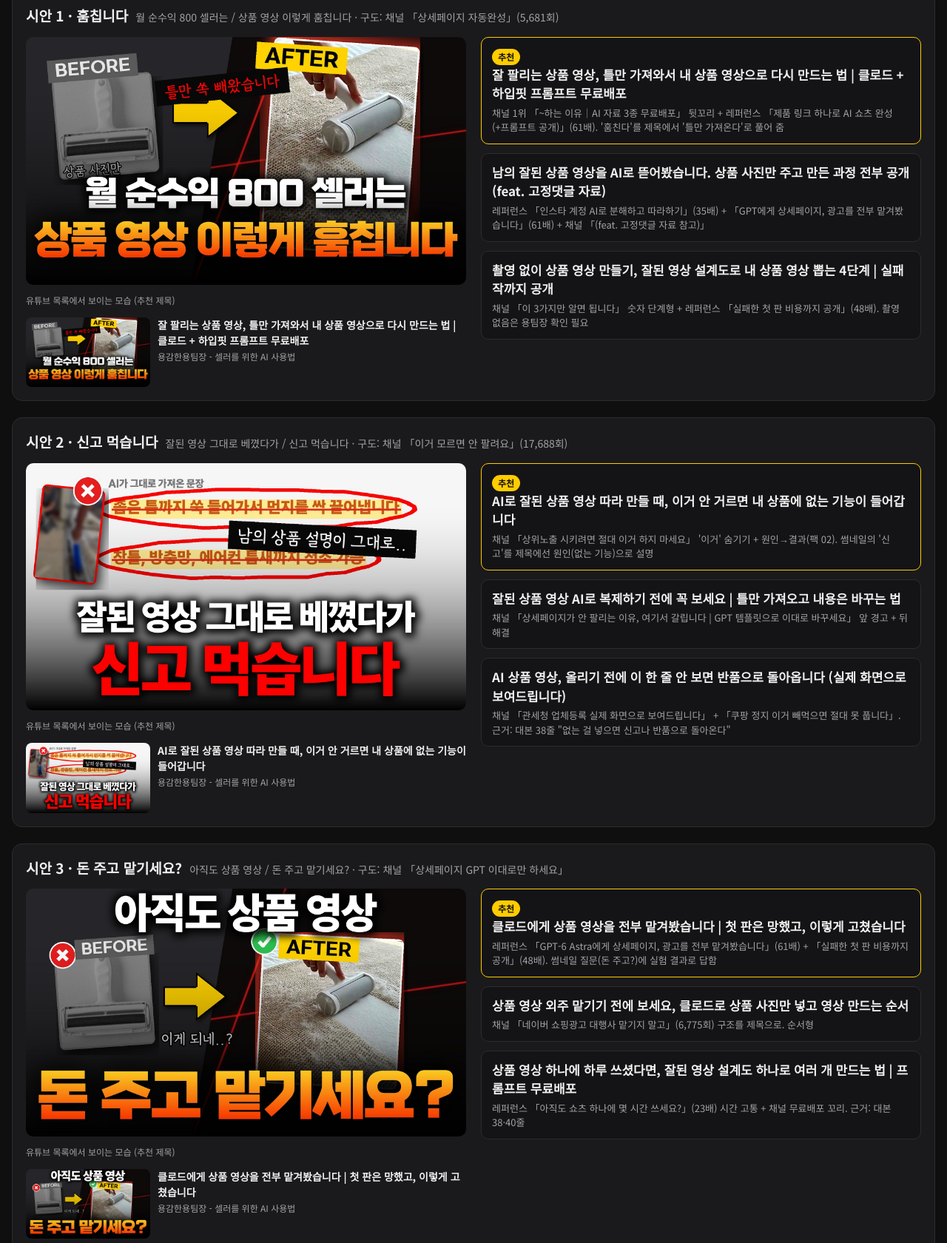
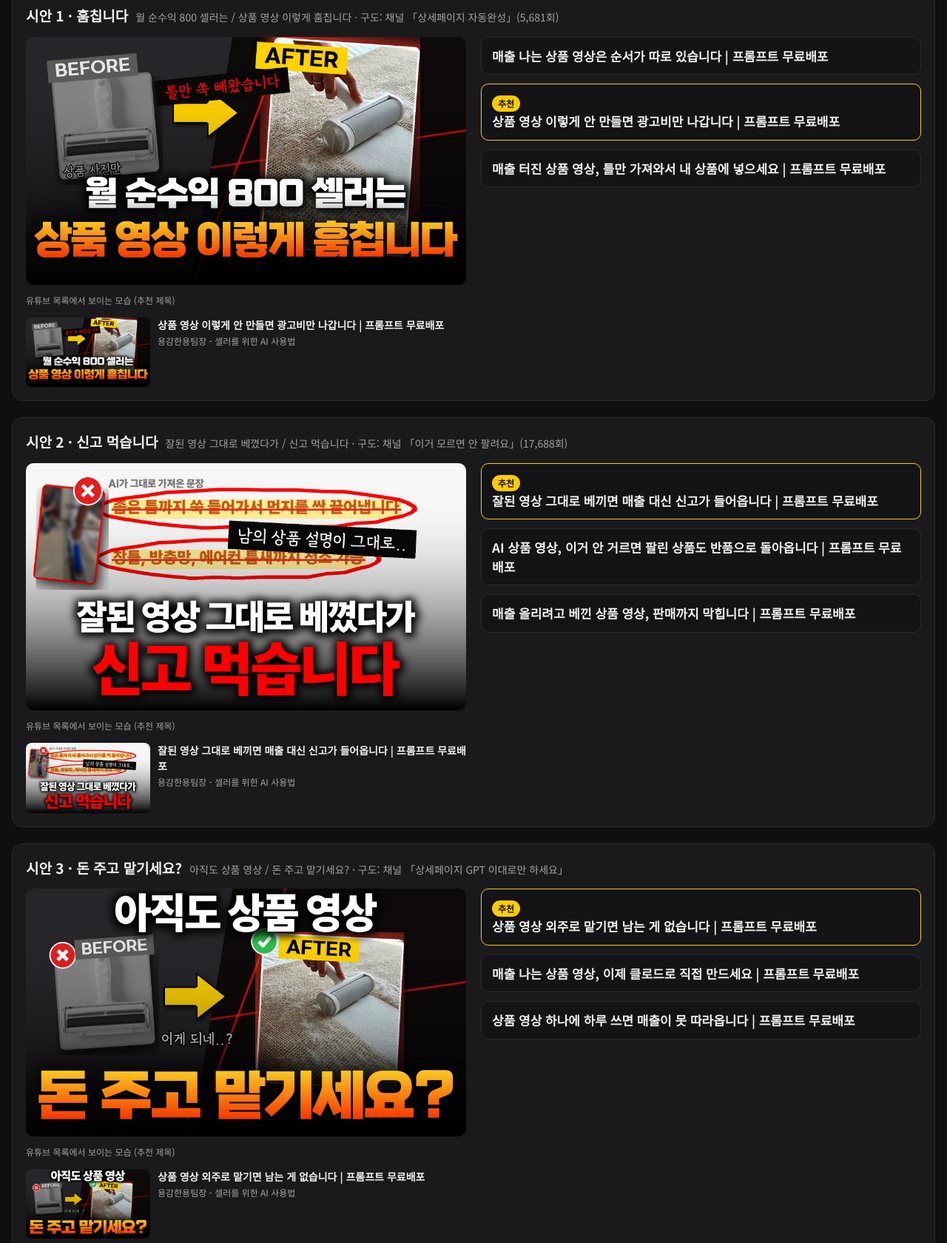
Before and after one commit to yongteamjang/yongteamjang.github.io, a plain HTML site: page 157-thumb-title/index.html in a window 1280 px wide. Shown: the part 631-2311 px from the top of the page at 74% size. Drawn offline with Linux system fonts and the light colour scheme.

Commit message:
157편 보드: 매출형 제목 9개로 교체

```diff
--- a/157-thumb-title/index.html
+++ b/157-thumb-title/index.html
@@ -66,12 +66,12 @@ th{color:var(--sub);font-weight:700}
       <div>
         <img class="thumb" src="assets/thumb_1.jpg" alt="시안 1 썸네일: 흑백 상품 사진 BEFORE에서 노란 화살표로 컬러 롤러 장면 AFTER, 월 순수익 800 셀러는 상품 영상 이렇게 훔칩니다">
         <div class="label" style="margin-top:12px">유튜브 목록에서 보이는 모습 (추천 제목)</div>
-        <div class="feed"><img src="assets/thumb_1.jpg" alt=""><div><div class="ft">잘 팔리는 상품 영상, 틀만 가져와서 내 상품 영상으로 다시 만드는 법 | 클로드 + 하입핏 프롬프트 무료배포</div><div class="fc">용감한용팀장 - 셀러를 위한 AI 사용법</div></div></div>
+        <div class="feed"><img src="assets/thumb_1.jpg" alt=""><div><div class="ft">상품 영상 이렇게 안 만들면 광고비만 나갑니다 | 프롬프트 무료배포</div><div class="fc">용감한용팀장 - 셀러를 위한 AI 사용법</div></div></div>
       </div>
       <div class="titles">
-        <div class="t rec"><span class="tag rec">추천</span><div class="txt">잘 팔리는 상품 영상, 틀만 가져와서 내 상품 영상으로 다시 만드는 법 | 클로드 + 하입핏 프롬프트 무료배포</div><div class="why">채널 1위 「~하는 이유｜AI 자료 3종 무료배포」 뒷꼬리 + 레퍼런스 「제품 링크 하나로 AI 쇼츠 완성 (+프롬프트 공개)」(61배). '훔친다'를 제목에서 '틀만 가져온다'로 풀어 줌</div></div>
-        <div class="t"><div class="txt">남의 잘된 상품 영상을 AI로 뜯어봤습니다. 상품 사진만 주고 만든 과정 전부 공개 (feat. 고정댓글 자료)</div><div class="why">레퍼런스 「인스타 계정 AI로 분해하고 따라하기」(35배) + 「GPT에게 상세페이지, 광고를 전부 맡겨봤습니다」(61배) + 채널 「(feat. 고정댓글 자료 참고)」</div></div>
-        <div class="t"><div class="txt">촬영 없이 상품 영상 만들기, 잘된 영상 설계도로 내 상품 영상 뽑는 4단계 | 실패작까지 공개</div><div class="why">채널 「이 3가지만 알면 됩니다」 숫자 단계형 + 레퍼런스 「실패한 첫 판 비용까지 공개」(48배). 촬영 없음은 용팀장 확인 필요</div></div>
+        <div class="t"><div class="txt">매출 나는 상품 영상은 순서가 따로 있습니다 | 프롬프트 무료배포</div></div>
+        <div class="t rec"><span class="tag rec">추천</span><div class="txt">상품 영상 이렇게 안 만들면 광고비만 나갑니다 | 프롬프트 무료배포</div></div>
+        <div class="t"><div class="txt">매출 터진 상품 영상, 틀만 가져와서 내 상품에 넣으세요 | 프롬프트 무료배포</div></div>
       </div>
     </div>
   </section>
@@ -82,12 +82,12 @@ th{color:var(--sub);font-weight:700}
       <div>
         <img class="thumb" src="assets/thumb_2.jpg" alt="시안 2 썸네일: 줄 그은 남의 상품 설명 두 줄에 빨간 마커, 잘된 영상 그대로 베꼈다가 신고 먹습니다">
         <div class="label" style="margin-top:12px">유튜브 목록에서 보이는 모습 (추천 제목)</div>
-        <div class="feed"><img src="assets/thumb_2.jpg" alt=""><div><div class="ft">AI로 잘된 상품 영상 따라 만들 때, 이거 안 거르면 내 상품에 없는 기능이 들어갑니다</div><div class="fc">용감한용팀장 - 셀러를 위한 AI 사용법</div></div></div>
+        <div class="feed"><img src="assets/thumb_2.jpg" alt=""><div><div class="ft">잘된 영상 그대로 베끼면 매출 대신 신고가 들어옵니다 | 프롬프트 무료배포</div><div class="fc">용감한용팀장 - 셀러를 위한 AI 사용법</div></div></div>
       </div>
       <div class="titles">
-        <div class="t rec"><span class="tag rec">추천</span><div class="txt">AI로 잘된 상품 영상 따라 만들 때, 이거 안 거르면 내 상품에 없는 기능이 들어갑니다</div><div class="why">채널 「상위노출 시키려면 절대 이거 하지 마세요」 '이거' 숨기기 + 원인→결과(팩 02). 썸네일의 '신고'를 제목에선 원인(없는 기능)으로 설명</div></div>
-        <div class="t"><div class="txt">잘된 상품 영상 AI로 복제하기 전에 꼭 보세요 | 틀만 가져오고 내용은 바꾸는 법</div><div class="why">채널 「상세페이지가 안 팔리는 이유, 여기서 갈립니다 | GPT 템플릿으로 이대로 바꾸세요」 앞 경고 + 뒤 해결</div></div>
-        <div class="t"><div class="txt">AI 상품 영상, 올리기 전에 이 한 줄 안 보면 반품으로 돌아옵니다 (실제 화면으로 보여드립니다)</div><div class="why">채널 「관세청 업체등록 실제 화면으로 보여드립니다」 + 「쿠팡 정지 이거 빼먹으면 절대 못 풉니다」. 근거: 대본 38줄 "없는 걸 넣으면 신고나 반품으로 돌아온다"</div></div>
+        <div class="t rec"><span class="tag rec">추천</span><div class="txt">잘된 영상 그대로 베끼면 매출 대신 신고가 들어옵니다 | 프롬프트 무료배포</div></div>
+        <div class="t"><div class="txt">AI 상품 영상, 이거 안 거르면 팔린 상품도 반품으로 돌아옵니다 | 프롬프트 무료배포</div></div>
+        <div class="t"><div class="txt">매출 올리려고 베낀 상품 영상, 판매까지 막힙니다 | 프롬프트 무료배포</div></div>
       </div>
     </div>
   </section>
@@ -98,12 +98,12 @@ th{color:var(--sub);font-weight:700}
       <div>
         <img class="thumb" src="assets/thumb_3.jpg" alt="시안 3 썸네일: 흑백 상품 사진 X에서 컬러 롤러 장면 체크로 이게 되네, 아직도 상품 영상 돈 주고 맡기세요">
         <div class="label" style="margin-top:12px">유튜브 목록에서 보이는 모습 (추천 제목)</div>
-        <div class="feed"><img src="assets/thumb_3.jpg" alt=""><div><div class="ft">클로드에게 상품 영상을 전부 맡겨봤습니다 | 첫 판은 망했고, 이렇게 고쳤습니다</div><div class="fc">용감한용팀장 - 셀러를 위한 AI 사용법</div></div></div>
+        <div class="feed"><img src="assets/thumb_3.jpg" alt=""><div><div class="ft">상품 영상 외주로 맡기면 남는 게 없습니다 | 프롬프트 무료배포</div><div class="fc">용감한용팀장 - 셀러를 위한 AI 사용법</div></div></div>
       </div>
       <div class="titles">
-        <div class="t rec"><span class="tag rec">추천</span><div class="txt">클로드에게 상품 영상을 전부 맡겨봤습니다 | 첫 판은 망했고, 이렇게 고쳤습니다</div><div class="why">레퍼런스 「GPT-6 Astra에게 상세페이지, 광고를 전부 맡겨봤습니다」(61배) + 「실패한 첫 판 비용까지 공개」(48배). 썸네일 질문(돈 주고?)에 실험 결과로 답함</div></div>
-        <div class="t"><div class="txt">상품 영상 외주 맡기기 전에 보세요, 클로드로 상품 사진만 넣고 영상 만드는 순서</div><div class="why">채널 「네이버 쇼핑광고 대행사 맡기지 말고」(6,775회) 구조를 제목으로. 순서형</div></div>
-        <div class="t"><div class="txt">상품 영상 하나에 하루 쓰셨다면, 잘된 영상 설계도 하나로 여러 개 만드는 법 | 프롬프트 무료배포</div><div class="why">레퍼런스 「아직도 쇼츠 하나에 몇 시간 쓰세요?」(23배) 시간 고통 + 채널 무료배포 꼬리. 근거: 대본 38·40줄</div></div>
+        <div class="t rec"><span class="tag rec">추천</span><div class="txt">상품 영상 외주로 맡기면 남는 게 없습니다 | 프롬프트 무료배포</div></div>
+        <div class="t"><div class="txt">매출 나는 상품 영상, 이제 클로드로 직접 만드세요 | 프롬프트 무료배포</div></div>
+        <div class="t"><div class="txt">상품 영상 하나에 하루 쓰면 매출이 못 따라옵니다 | 프롬프트 무료배포</div></div>
       </div>
     </div>
   </section>
```
